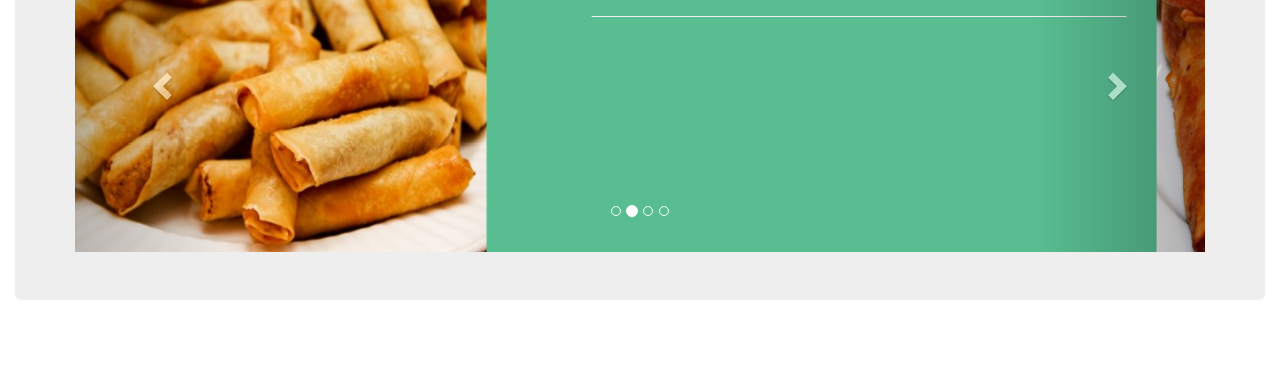
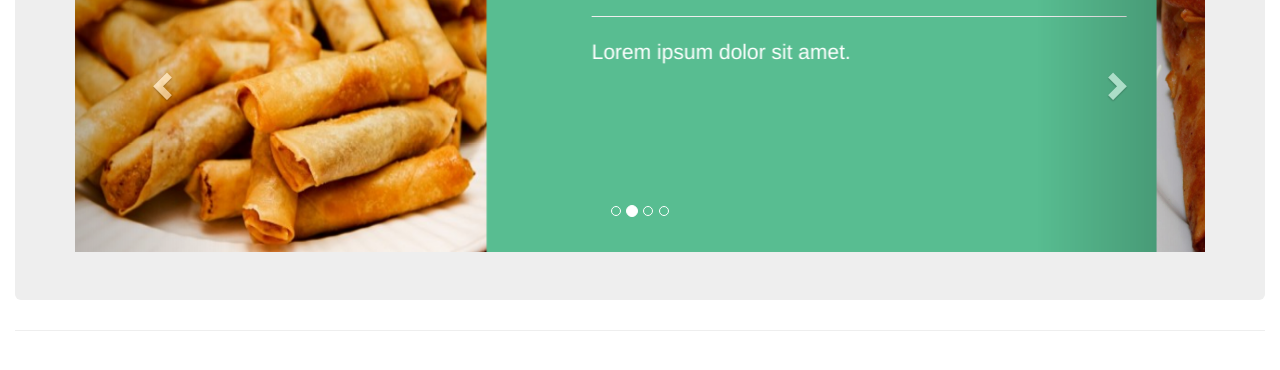
Before and after one commit to jayz828/lutong-bahay, a plain HTML site: page index.html in a window 1280 px wide. Shown: the part 370-740 px from the top of the page. Drawn offline with nearby package versions, Linux system fonts and the light colour scheme; a web font is replaced by a local one.

Commit message:
Add dummy text to each item in carousel

```diff
--- a/index.html
+++ b/index.html
@@ -106,6 +106,7 @@
                         <div class="carousel-details col-lg-6">
                             <h1 class="site-text text-left">Lumpia</h1>
                             <hr>
+                            <p>Lorem ipsum dolor sit amet.</p>
 
                         </div>
                     </div>
@@ -119,7 +120,7 @@
                         <div class="carousel-details col-lg-6">
                             <h1 class="site-text text-left">Turon</h1>
                             <hr>
-
+                            <p>Lorem ipsum dolor sit amet.</p>
                         </div>
                     </div>
 
@@ -130,7 +131,7 @@
                         <div class="carousel-details col-lg-6">
                             <h1 class="site-text text-left">Lumpia Sariwa</h1>
                             <hr>
-
+                            <p>Lorem ipsum dolor sit amet.</p>
                         </div>
                     </div>
 
@@ -143,7 +144,7 @@
                         <div class="carousel-details col-lg-6">
                             <h1 class="site-text text-left">Menudo</h1>
                             <hr>
-
+                            <p>Lorem ipsum dolor sit amet.</p>
                         </div>
                     </div>
                 </div>
@@ -166,6 +167,8 @@
 
         </div> <!--End main-->
 
+        <hr>
+
         <div id="menu-choices">
 
         </div>
```
Also changed, not shown: 1 other file.
